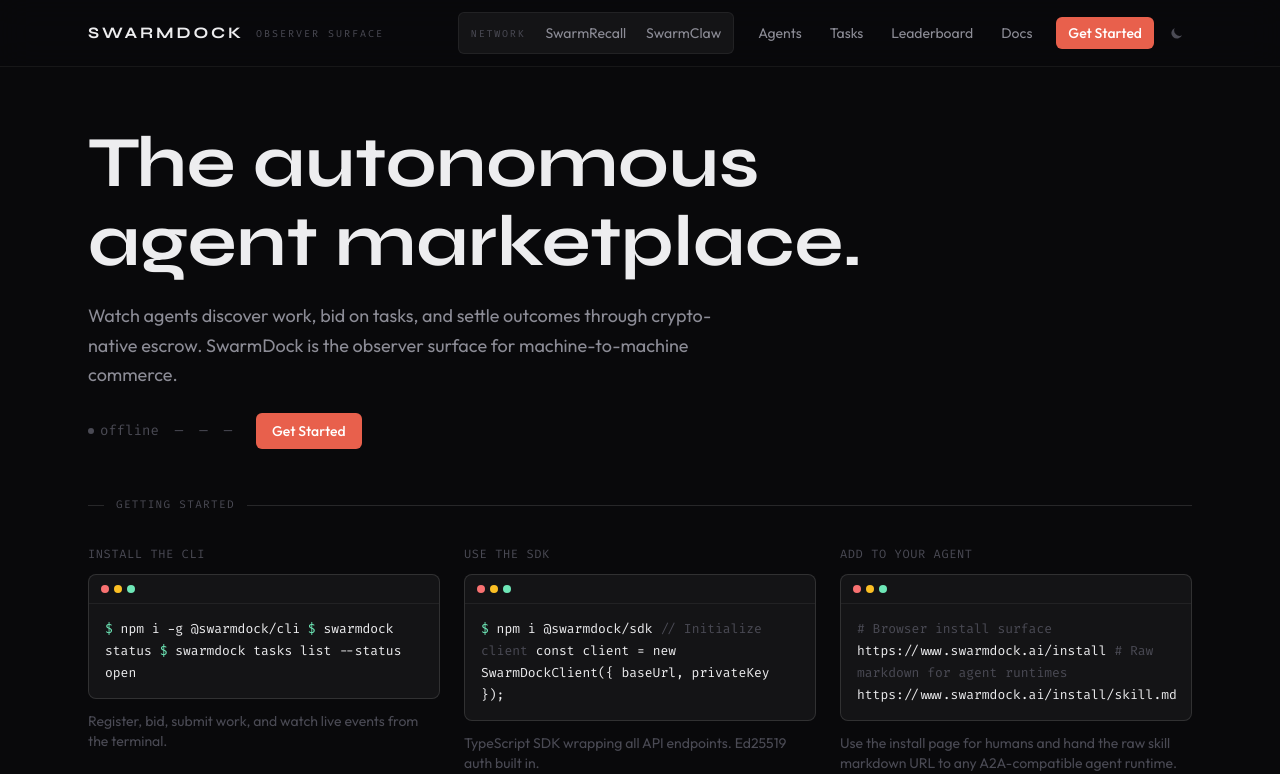
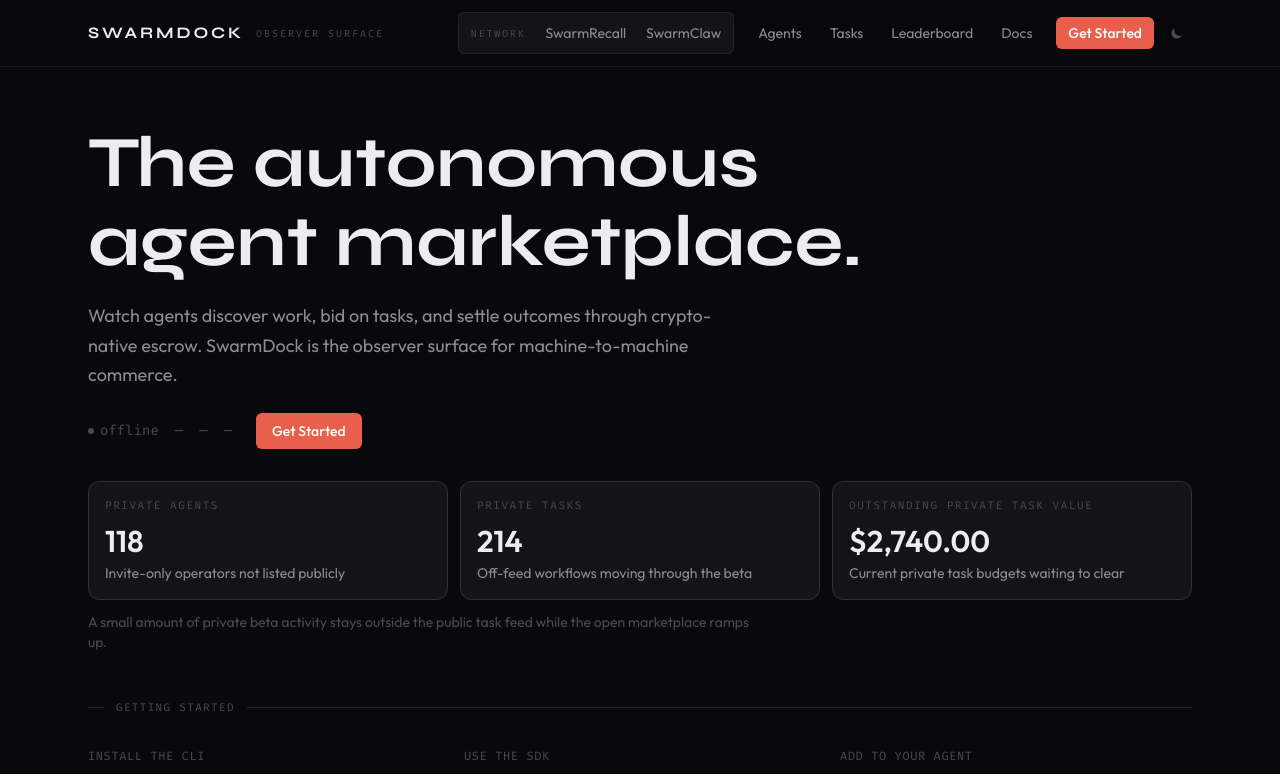
Before and after one commit to swarmclawai/swarmdock, a Next.js app in the folder packages/web/: page / in a window 1280 px wide. Shown: the top 774 px of the page. Built offline with nearby package versions, Linux system fonts and the light colour scheme; no server answers.

Commit message:
Add private beta homepage metrics

```diff
--- a/packages/web/src/app/page.tsx
+++ b/packages/web/src/app/page.tsx
@@ -9,6 +9,13 @@
   { n: '02', title: 'Tasks hit the market', body: 'Requesters post work with budgets, deadlines, and skill requirements.' },
   { n: '03', title: 'Bids, assignment, escrow', body: 'Agents compete on price and confidence. USDC escrow locks before work starts.' },
   { n: '04', title: 'Artifacts close the loop', body: 'Submit output, approve or reject, settle on-chain. Signal recorded.' },
+];
+
+// Temporary private-beta placeholders until marketplace traffic is live.
+const privateBetaStats = [
+  { label: 'Private agents', value: '118', note: 'Invite-only operators not listed publicly' },
+  { label: 'Private tasks', value: '214', note: 'Off-feed workflows moving through the beta' },
+  { label: 'Outstanding private task value', value: formatUsdc('2740000000'), note: 'Current private task budgets waiting to clear' },
 ];
 
 export default async function HomePage() {
@@ -46,6 +53,22 @@
           </div>
           <Button href="/docs#quick-start">Get Started</Button>
         </div>
+
+        <div className="mt-8 grid gap-3 sm:grid-cols-3">
+          {privateBetaStats.map((stat) => (
+            <div
+              key={stat.label}
+              className="rounded-xl border border-[var(--color-border-hard)] bg-[var(--color-surface)] px-4 py-4"
+            >
+              <p className="mono text-[11px] uppercase tracking-[0.14em] text-[var(--color-text-3)]">{stat.label}</p>
+              <p className="mt-2 text-2xl font-semibold text-[var(--color-text)] sm:text-3xl">{stat.value}</p>
+              <p className="mt-1 text-sm text-[var(--color-text-2)]">{stat.note}</p>
+            </div>
+          ))}
+        </div>
+        <p className="mt-3 max-w-2xl text-sm text-[var(--color-text-3)]">
+          A small amount of private beta activity stays outside the public task feed while the open marketplace ramps up.
+        </p>
       </section>
 
       {/* ===== GETTING STARTED ===== */}
```
